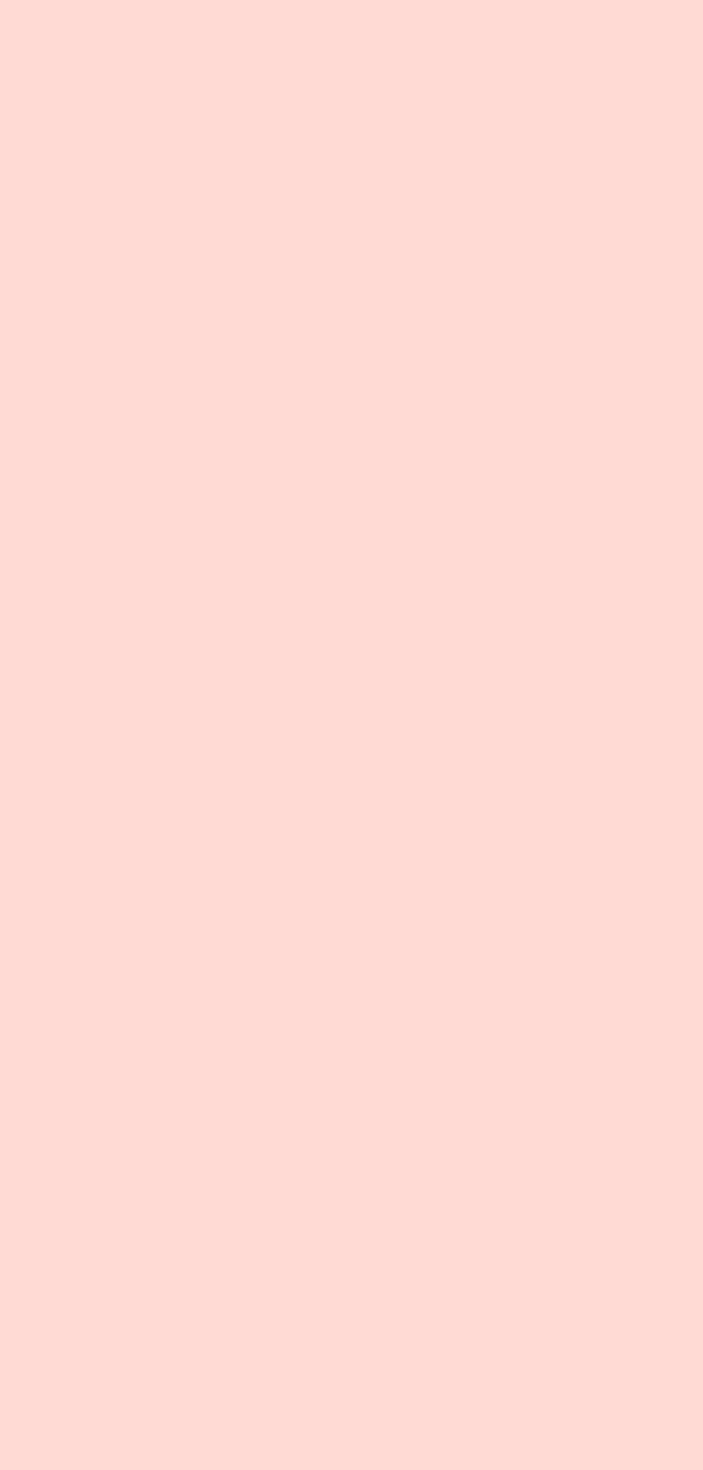
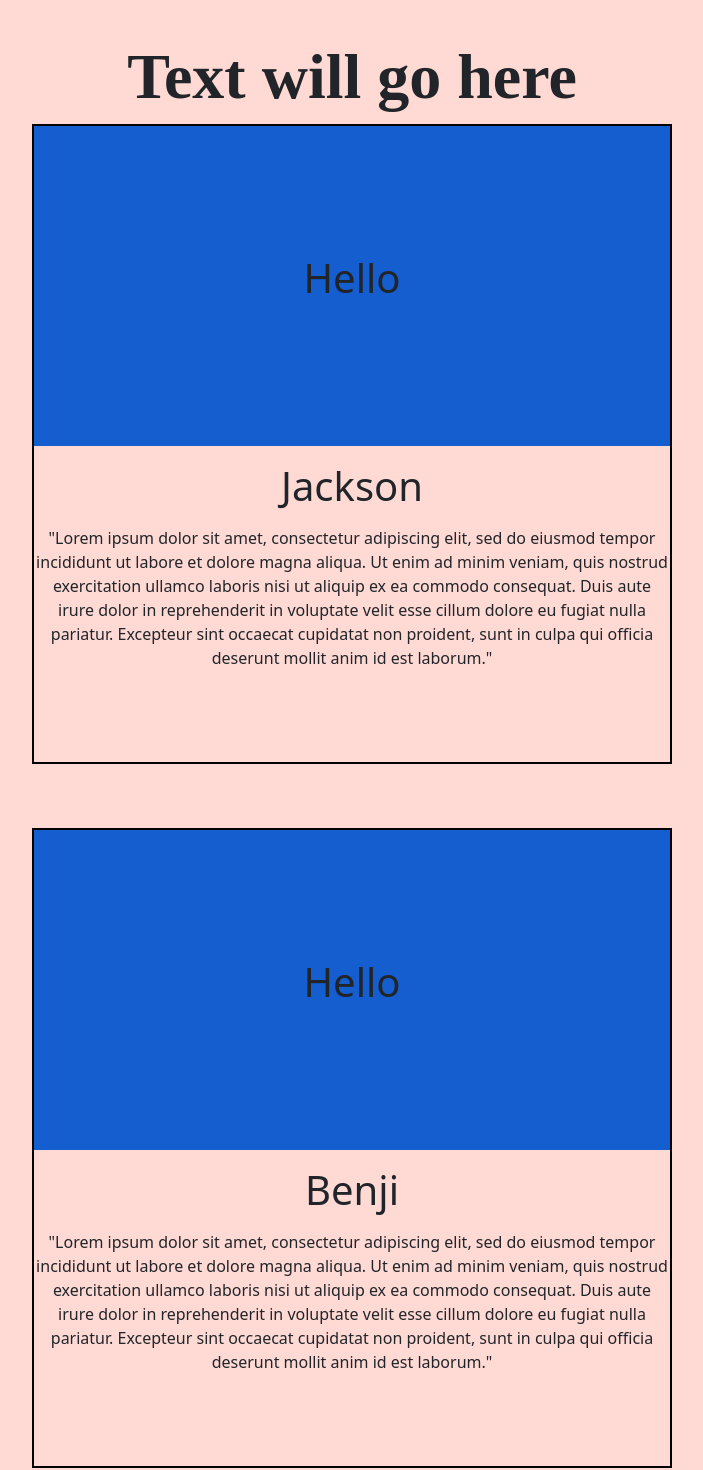
Before and after one commit to gedelao/Ranch-Site, a React (Create React App) app: page /AboutUs in a window 1280 px wide. Shown: the part 600-2070 px from the top of the page, without its empty margins (288-991 px from the left). Before the commit the page ends 800 px from the top, so only its background shows below. Built offline with nearby package versions, Linux system fonts and the light colour scheme.

Commit message:
updated about us page

```diff
--- a/src/components/stylesheets/AboutUs.module.css
+++ b/src/components/stylesheets/AboutUs.module.css
@@ -1,3 +1,5 @@
+/* About the Rhodes */
+
 .aboutContainer {
     height: 100%;
     width: 100%;
@@ -34,3 +36,80 @@
     background-position: 50% 50%;
     background-color: blue;
 }
+
+/* About Extra */
+
+.specialtyContainer {
+    height: 100%;
+    width: 100%;
+}
+
+.specialtyHeader {
+    text-align: center;
+    font-size: 4rem;
+    font-family: auto;
+    font-weight: 700;
+}
+
+.specialtyGrid {
+    gap: 4rem;
+    display: grid;
+    justify-content: center;
+}
+
+.specialtyCard {}
+
+.specialtyCardBlue {}
+
+.specialtyCardBlue h2 {}
+
+.specialtyCard a {
+    color: blue;
+}
+
+.specialtyCardBlue a {
+    color: white;
+}
+
+.specialtyCardBlue span {
+    color: #ffffff;
+}
+
+.specialtyCardBlue,
+.specialtyCard {
+    border: 2px solid black;
+    text-align: center;
+    height: 40rem;
+    width: 40rem;
+
+}
+
+.image {
+    background-color: #155ED0;
+    height: 20rem;
+}
+
+.image h1 {
+    padding-top: 8rem;
+}
+
+.aboutUs {
+    height: 5rem;
+}
+
+.aboutUs h1 {
+    padding-top: 1rem;
+}
+
+
+/* media screen */
+
+@media screen and (min-width: 360px) and (max-width: 480px) {
+
+    .specialtyCardBlue,
+    .specialtyCard {
+        height: 100%;
+        width: 100%;
+    }
+
+}
--- a/src/routes/AboutUs.jsx
+++ b/src/routes/AboutUs.jsx
@@ -3,18 +3,79 @@ import styles from '../components/stylesheets/AboutUs.module.css'
 
 function AboutUs() {
   return (
+    <>
     <div className={styles.aboutContainer}>
   <div className={styles.mainAboutSectionGrid}>
     <div class={styles.mainAboutText}>
         <h2>Meet The Rhodes</h2>
         <p>Pam Rhodes and David Rhodes have been .</p>
-        {/* <button className="mainAboutButton">About Us</button> */}
     </div>
     <div className={styles.mainAboutPicture}>
-
     </div>
   </div>
 </div>
+  <div className={styles.specialtyContainer}>
+    <h2 className={styles.specialtyHeader}>Text will go here</h2>
+    <div className={styles.specialtyGrid}>
+      <div className={styles.specialtyCard}>
+        <div className={styles.image}>
+          <h1>Hello</h1>
+        </div>
+         <div className={styles.aboutUs}>
+        <h1>Jackson</h1>
+         </div>
+        <div className={styles.description}>
+          <p>"Lorem ipsum dolor sit amet, consectetur adipiscing elit, sed do eiusmod tempor incididunt ut labore et dolore magna aliqua. Ut enim ad minim veniam, quis nostrud exercitation ullamco laboris nisi ut aliquip ex ea commodo consequat. Duis aute irure dolor in reprehenderit in voluptate velit esse cillum dolore eu fugiat nulla pariatur. Excepteur sint occaecat cupidatat non proident, sunt in culpa qui officia deserunt mollit anim id est laborum."</p>
+        </div>
+      </div>
+     <div className={styles.specialtyCard}>
+        <div className={styles.image}>
+        <h1>Hello</h1>
+        </div>
+         <div className={styles.aboutUs}>
+        <h1>Benji</h1>
+         </div>
+        <div className={styles.description}>
+          <p>"Lorem ipsum dolor sit amet, consectetur adipiscing elit, sed do eiusmod tempor incididunt ut labore et dolore magna aliqua. Ut enim ad minim veniam, quis nostrud exercitation ullamco laboris nisi ut aliquip ex ea commodo consequat. Duis aute irure dolor in reprehenderit in voluptate velit esse cillum dolore eu fugiat nulla pariatur. Excepteur sint occaecat cupidatat non proident, sunt in culpa qui officia deserunt mollit anim id est laborum."</p>
+        </div>
+      </div>
+     <div className={styles.specialtyCard}>
+        <div className={styles.image}>
+          <h1>Hello</h1>
+        </div>
+        <div className={styles.aboutUs}>
+        <h1>Erin Cranston</h1>
+        </div>
+        <div className={styles.description}>
+          <p>"Lorem ipsum dolor sit amet, consectetur adipiscing elit, sed do eiusmod tempor incididunt ut labore et dolore magna aliqua. Ut enim ad minim veniam, quis nostrud exercitation ullamco laboris nisi ut aliquip ex ea commodo consequat. Duis aute irure dolor in reprehenderit in voluptate velit esse cillum dolore eu fugiat nulla pariatur. Excepteur sint occaecat cupidatat non proident, sunt in culpa qui officia deserunt mollit anim id est laborum."</p>
+        </div>
+      </div>
+      <div className={styles.specialtyCard}>
+        <div className={styles.image}>
+          <h1>Hello</h1>
+        </div>
+        <div className={styles.aboutUs}>
+        <h1>Callie Rhodes</h1>
+        </div>
+        <div className={styles.description}>
+          <p>"Lorem ipsum dolor sit amet, consectetur adipiscing elit, sed do eiusmod tempor incididunt ut labore et dolore magna aliqua. Ut enim ad minim veniam, quis nostrud exercitation ullamco laboris nisi ut aliquip ex ea commodo consequat. Duis aute irure dolor in reprehenderit in voluptate velit esse cillum dolore eu fugiat nulla pariatur. Excepteur sint occaecat cupidatat non proident, sunt in culpa qui officia deserunt mollit anim id est laborum."</p>
+        </div>
+      </div>
+     <div className={styles.specialtyCard}>
+        <div className={styles.image}>
+          <h1>Hello</h1>
+        </div>
+         <div className={styles.aboutUs}>
+        <h1>Natalie Cranston</h1>
+         </div>
+        <div className={styles.description}>
+          <p>"Lorem ipsum dolor sit amet, consectetur adipiscing elit, sed do eiusmod tempor incididunt ut labore et dolore magna aliqua. Ut enim ad minim veniam, quis nostrud exercitation ullamco laboris nisi ut aliquip ex ea commodo consequat. Duis aute irure dolor in reprehenderit in voluptate velit esse cillum dolore eu fugiat nulla pariatur. Excepteur sint occaecat cupidatat non proident, sunt in culpa qui officia deserunt mollit anim id est laborum."</p>
+        </div>
+      </div>
+    </div>
+  </div>
+
+    </>
   )
 }
 
```
